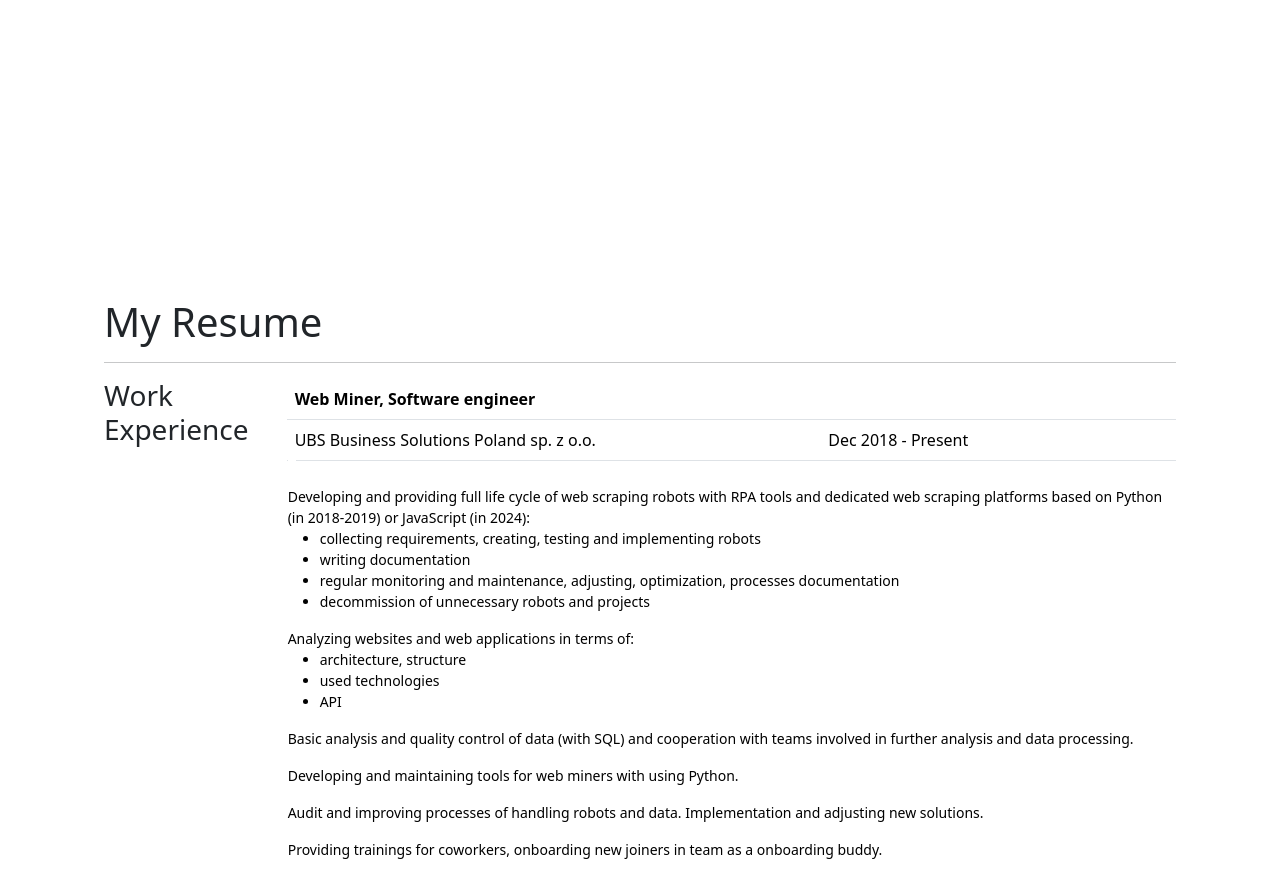
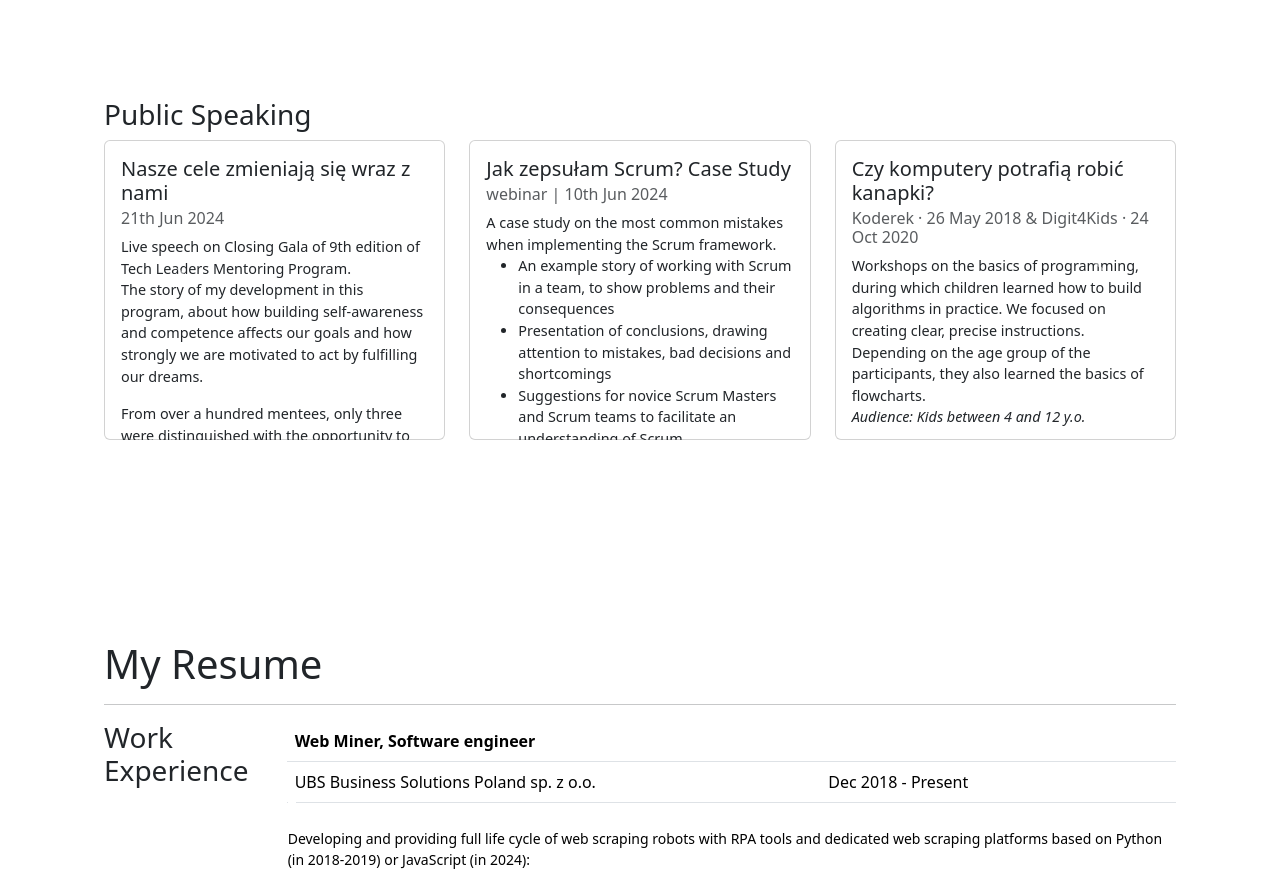
Before and after one commit to joannahulek/joannahulek.github.io, a React (Create React App) app: page / in a window 1280 px wide. Shown: the part 2032-2905 px from the top of the page. Built offline with nearby package versions, Linux system fonts and the light colour scheme; the HTML template or start-up script is replaced by a standard one.

Commit message:
PublicSpeaking.tsx [v.0.1]

```diff
--- a/src/components/content/PublicSpeaking.tsx
+++ b/src/components/content/PublicSpeaking.tsx
@@ -1,3 +1,44 @@
-export default function PublicSpeaking(){
-    return(<></>)
+import Portfolio, {PortfolioItem} from "../Portfolio";
+
+const projects: PortfolioItem[]=[
+    {
+        title: "Nasze cele zmieniają się wraz z nami",
+        time: "21th Jun 2024",
+        description: <><p>Live speech on Closing Gala of 9th edition of Tech Leaders Mentoring Program.
+            <br></br>
+                The story of my development in this program, about how building self-awareness and competence affects our goals and how strongly we are motivated to act by fulfilling our dreams.
+            </p>
+            <p>From over a hundred mentees, only three were distinguished with the opportunity to give a speech.</p></>,
+        link: <></>
+    },
+    {
+        title: "Jak zepsułam Scrum? Case Study",
+        time: "webinar | 10th Jun 2024",
+        description: <>A case study on the most common mistakes when implementing the Scrum framework.
+            <ul>
+                <li>An example story of working with Scrum in a team, to show problems and their consequences</li>
+                <li>Presentation of conclusions, drawing attention to mistakes, bad decisions and shortcomings</li>
+                <li>Suggestions for novice Scrum Masters and Scrum teams to facilitate an understanding of Scrum</li>
+            </ul>
+        </>,
+        link: <></>
+    },
+    {
+        title: "Czy komputery potrafią robić kanapki?",
+        time: "Koderek · 26 May 2018 & Digit4Kids · 24 Oct 2020",
+        description: <>
+            Workshops on the basics of programming, during which children learned how to build algorithms in practice. We focused on creating clear, precise instructions. Depending on the age group of the participants, they also learned the basics of flowcharts.
+            <br></br><i>Audience: Kids between 4 and 12 y.o.</i></>,
+        link: <>
+            <a href="https://koderek.edu.pl/index20180526.html" target="_blank" className="card-link">Koderek</a>
+            <a href="https://www.eventbrite.co.uk/e/digit4kids-light-czy-komputery-potrafia-robic-kanapki-tickets-123727360867?fbclid=IwZXh0bgNhZW0CMTAAAR2COW8OY_xu6LtZOGqxANcIMvDv0i9chT9N3Ohnnnrh_1aKKtdKDPtRric_aem_ASuVxjEOvSzHjkN-2AYC6KHLgMV_xdzZ9pI2XxAW-pmYiQsAvJPEITalhHjmvy8Vtgj6cvpg9kip4-zoid7etrsE"
+               target="_blank" className="card-link">Digit4Kids</a>
+        </>
+    }
+]
+
+export default function PublicSpeaking() {
+    return (
+        Portfolio('Public Speaking', projects)
+    )
 }
```
